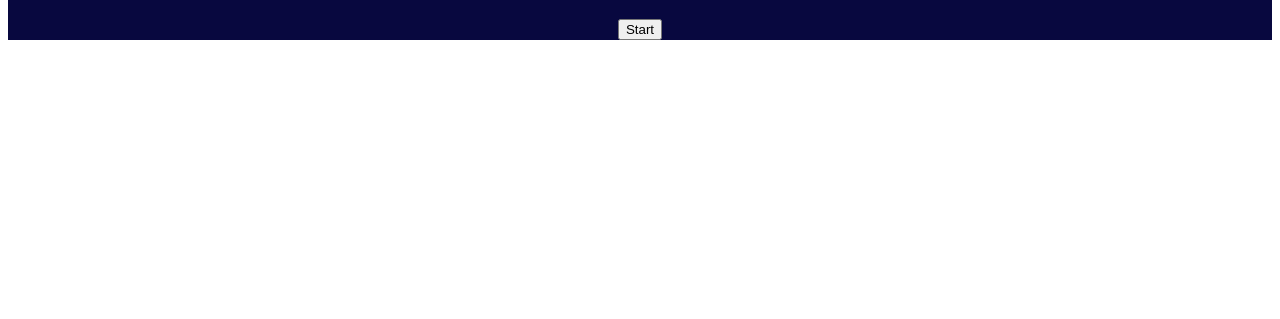
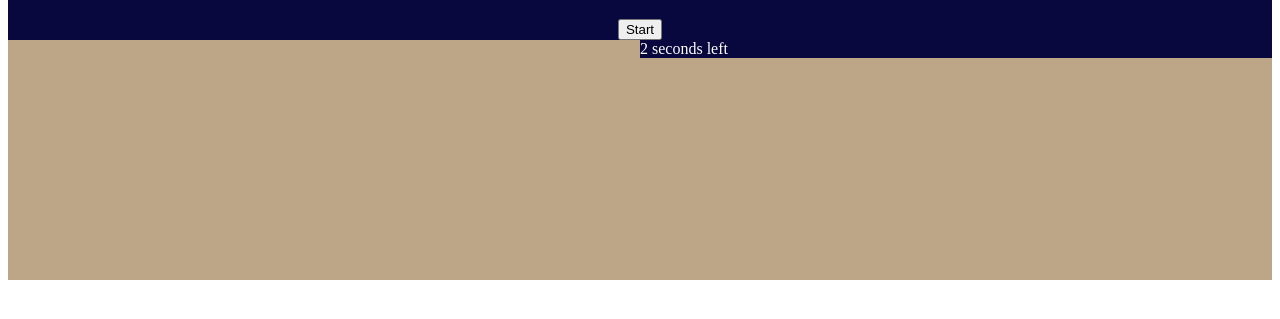
Before and after one commit to Dempleon/Word_Guessing_Game, a plain HTML site: page index.html in a window 1280 px wide. Both pictures are taken after a click on the button "Start". Shown: the part 61-380 px from the top of the page. Drawn offline with Linux system fonts and the light colour scheme.

Commit message:
Added timer, inability to guess after time is out

```diff
--- a/assets/script.js
+++ b/assets/script.js
@@ -14,31 +14,33 @@
 var gameBody = document.querySelector("body");
 var wordBox = document.querySelector("#word-box");
 var gameScore = document.querySelector("#game-score");
-var gameTimer = document.querySelector("#game-timer")
+var gameTimer = document.querySelector("#game-timer");
+var startButton = document.querySelector("button");
 
 var guessWord = "javascript";
 var guessedLetters = ['_','_','_','_','_','_','_','_','_','_'];
 
 // ['_','_','_','_','_','_','_','_','_','_']
 
-
+var gameOver = false;
 
 function keydownAction(event) {
-    wordBox.textContent = event.key;
+    //wordBox.textContent = guessedLetters;
     // console.log(event);
     // console.log(typeof(guessedLetters));
     // console.log(typeof(guessWord));
+    if (gameOver) {
+        return;
+    }
     if (event.keyCode <= 90 && event.keyCode >= 65) {
         console.log(event.key);
-        wordBox.textContent = event.key;
         // return event.key;
         if (searchString(event.key, guessWord)) {
-            // guessedLetters[guessWord.indexOf(event.key, 0)] = event.key;
-            console.log("keydownAction(): line 37. " + guessedLetters);
             var letterIndexs = searchString(event.key, guessWord);
-            console.log("keydownAction(): line 39: letterIndexs: " + letterIndexs);
             replaceAt(letterIndexs, event.key, guessedLetters);
+            wordBox.textContent = guessedLetters.join(" ");
         }
+        console.log(guessedLetters);
     }
     else {
         return;
@@ -46,18 +48,15 @@ function keydownAction(event) {
 }
 
 gameBody.addEventListener("keydown", keydownAction);
-
+startButton.addEventListener("click", startGame);
 function gameLoop() {
     //while the game is not finished loop through the game
-
     //if enetered letter is contained in the guessword, then
     let letter = keydownAction()
     if (guessWord.indexOf(letter, 0)) {
         guessedLetters[guessWord.indexOf(letter, 0)] = letter;
         console.log(guessedLetters);
     }
-
-
 }
 
 // iterates through a string str,
@@ -66,56 +65,42 @@ function gameLoop() {
 // indexs is then returned.
 function searchString(letter, str) {
     var indexs = [];
-    console.log('line: 69' + str[0]);
     for(var i = 0; i <= str.length; i++) {
         if(str[i] == letter) {
-            console.log("line: 71 searchString(): str[" + i + '] == ' + letter);
             indexs.push(i);
         }
     }
-    console.log('searchString(): found letter: ' + letter + " at: " + indexs);
-
     return indexs;
 }
 
 
 // indexes is an array which contains the indjexes for the letters matching in guessword, and the key pressed
 
-//
 function replaceAt(indexes, letter, str) {
-    console.log(str);
-    console.log("replaceAt(): " + indexes);
-
-
-    console.log("replateAt() our guessed letters: " + guessedLetters);
-
     //iterates through indexs replaces
     for(var i = 0; i < indexes.length; i++) {
-
-        console.log('line 95: replaceAt(): indexes[i] = ' + indexes[i] + ' letter = ' + letter);
         str[indexes[i]] = letter;
 
-        console.log("line 98: " + str)
-
     }
-    console.log("replateAt() our guessed letters: " + guessedLetters);
 }
 
-// console.log('test:' + searchString('a', 'javascript'));
-// gameLoop();
+//gameLoop();
 
+function countDown() {
+    var timeLeft = 3;
+    var timeInterval = setInterval(function (){
+        if (timeLeft > 0) {
+            gameTimer.textContent = timeLeft + " seconds left";
+            timeLeft--;
+        }
+        else if (timeLeft === 0) {
+            gameTimer.textContent = "No time remaining. Game over";
+            gameOver = true;
+        }
+    }, 1000);
+}
 
-//
-// function searchStringtest(letter, str) {
-//     var indexs = [];
-//     for(var i = 0; i < str.length; i++) {
-//         if(str[i] === letter) {
-//             indexs.push(i);
-//         }
-//     }
-//     console.log('test: ' + indexs);
+function startGame() {
+    countDown();
 
-//     return indexs;
-// }
-
-// searchStringtest('a', 'javascript');
+}
--- a/assets/style.css
+++ b/assets/style.css
@@ -12,15 +12,34 @@ header {
     margin: 0;
 }
 
+main{
+    display: flex;
+}
+
+p {
+    padding: 10vh;
+}
+
 #word-box {
     background-color: var(--boxColor);
-    align-items: center;
+    text-align: center;
     color: var(--gameTextColor);
+    height: 30vh;
+    width: 50vw;
+    font-size: 5vh;
+    /* padding-top: 15vh; */
+    /*flex-direction: row;*/
+    display:inline-block;
+    justify-items: center;
 }
 
 #game-score {
     background-color: var(--boxColor);
     color: var(--gameTextColor);
+    width:50vw;
+    height:30vh;
+    flex-direction: row;
+    display: inline-block;
 }
 
 #game-timer {
```
